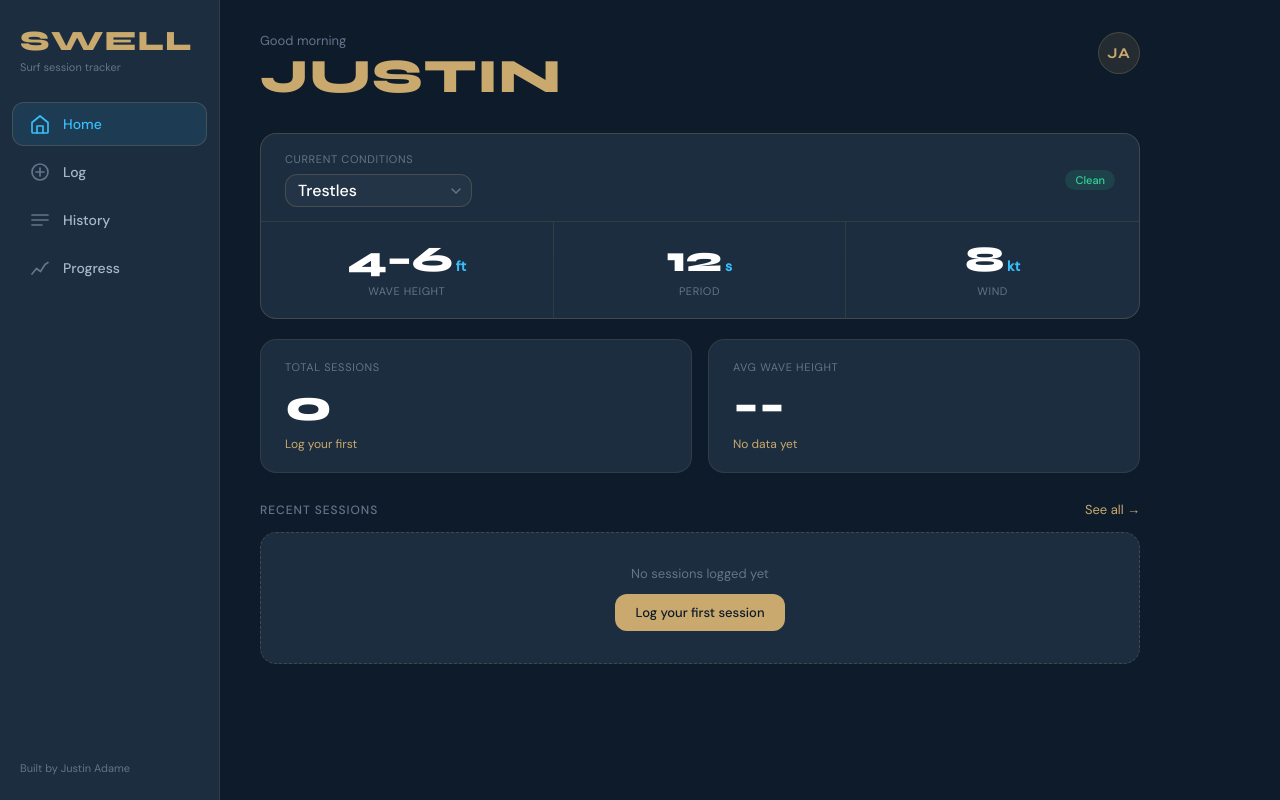
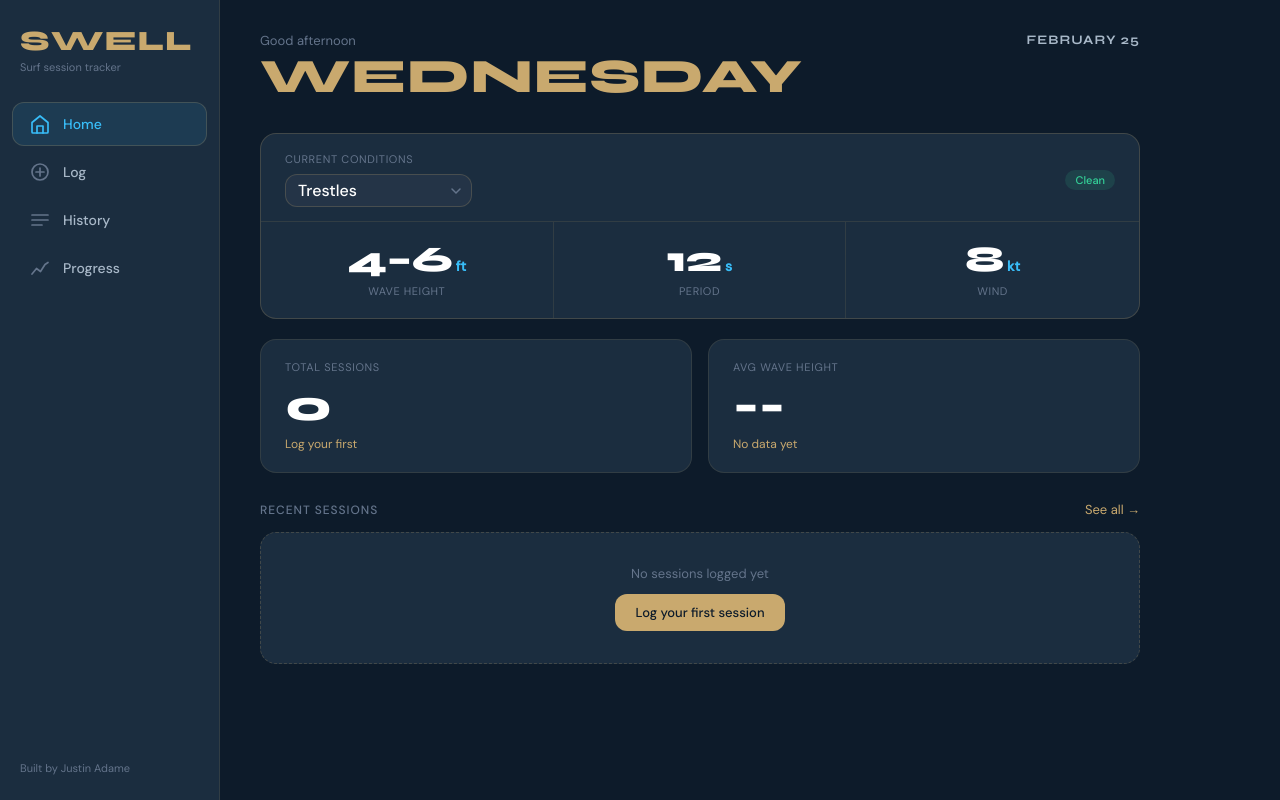
Before and after one commit to jradame/swell, a React (Vite) app: page / in a window 1280 px wide. Built offline with nearby package versions, Linux system fonts and the light colour scheme.

Commit message:
Home - dynamic date/greeting header, spot conditions dropdown

```diff
--- a/src/pages/Home.jsx
+++ b/src/pages/Home.jsx
@@ -58,10 +58,19 @@ export default function Home() {
   const selectedSpot = SPOTS.find(s => s.id === selectedSpotId) || SPOTS[0]
   const conditions = SPOT_CONDITIONS[selectedSpotId] || SPOT_CONDITIONS['trestles']
 
+  const now = new Date()
+  const greeting = (() => {
+    const h = now.getHours()
+    if (h < 12) return 'Good morning'
+    if (h < 17) return 'Good afternoon'
+    return 'Good evening'
+  })()
+  const dayName = now.toLocaleDateString('en-US', { weekday: 'long' })
+  const dateStr = now.toLocaleDateString('en-US', { month: 'long', day: 'numeric' })
+
   const totalSessions = sessions.length
   const thisMonth = sessions.filter(s => {
     const d = new Date(s.date)
-    const now = new Date()
     return d.getMonth() === now.getMonth() && d.getFullYear() === now.getFullYear()
   }).length
 
@@ -84,7 +93,7 @@ export default function Home() {
       <div style={{ display: 'flex', justifyContent: 'space-between', alignItems: 'flex-start', marginBottom: '32px' }}>
         <div>
           <div style={{ fontSize: '13px', color: 'var(--text-muted)', marginBottom: '4px' }}>
-            Good morning
+            {greeting}
           </div>
           <div style={{
             fontFamily: 'var(--font-display)',
@@ -95,18 +104,19 @@ export default function Home() {
             textTransform: 'uppercase',
             lineHeight: 1,
           }}>
-            Justin
+            {dayName}
           </div>
         </div>
         <div style={{
-          width: '42px', height: '42px', borderRadius: '50%',
-          background: 'var(--gold-dim)', border: '1.5px solid var(--border-mid)',
-          display: 'flex', alignItems: 'center', justifyContent: 'center',
-          fontFamily: 'var(--font-display)',
-          fontSize: '15px', fontWeight: '700', color: 'var(--gold)',
-          letterSpacing: '0.05em',
+          display: 'flex', flexDirection: 'column', alignItems: 'flex-end', justifyContent: 'center',
+          gap: '3px',
         }}>
-          JA
+          <div style={{
+            fontFamily: 'var(--font-display)', fontSize: '13px', fontWeight: '700',
+            color: 'var(--text-secondary)', textTransform: 'uppercase', letterSpacing: '0.08em',
+          }}>
+            {dateStr}
+          </div>
         </div>
       </div>
 
```
